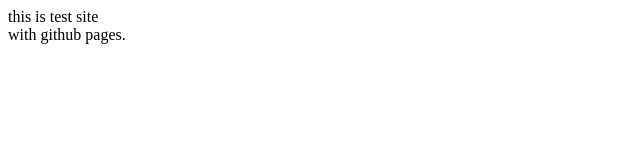
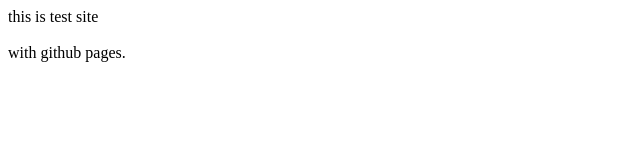
Before and after one commit to kishikawa/site.kishikawa, a plain HTML site: page index.html in a window 1280 px wide. Shown: the whole page, without its empty margins (0-640 px from the left). Drawn offline with Linux system fonts and the light colour scheme.

Commit message:
Update index.html

```diff
--- a/index.html
+++ b/index.html
@@ -1,7 +1,8 @@
 <html>
   <title>Test Site</title>
   <header>
-    this is test site <br>
+    this is test site
+    <br></br>
     with github pages.
   </header>
 </html>
```
